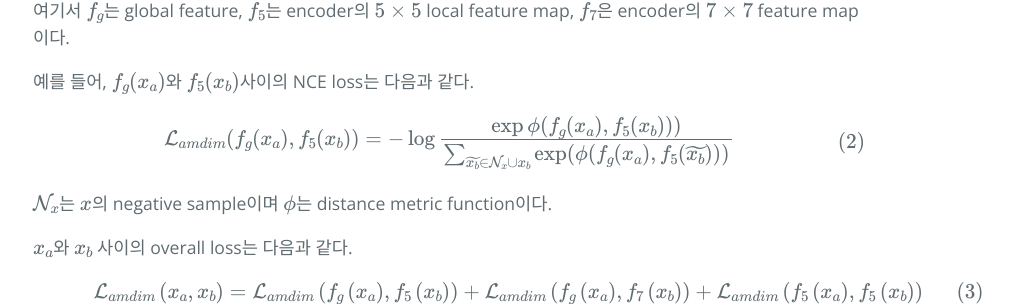
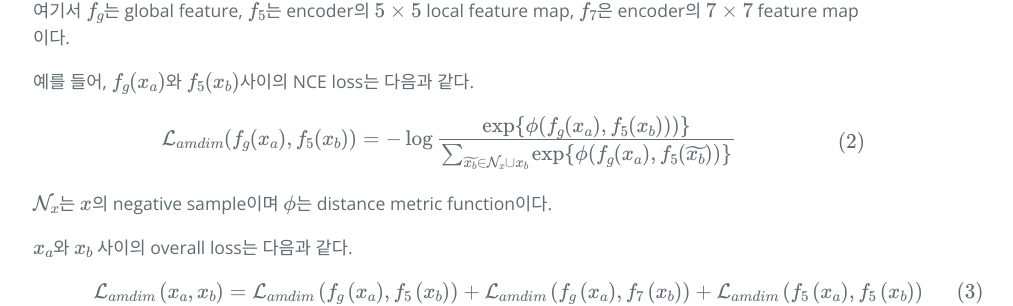
Before and after one commit to changwoo-00/changwoo-00.github.io, a Jekyll site: the page built from _posts/2021-02-07-SELF-SUPERVISED LEARNING FOR FEW-SHOT IMAGE CLASSIFICATION.md, in a window 1280 px wide and 900 px high, scrolled down 1619 px. Shown: the part 144-450 px from the top of the window, without its empty margins (191-1204 px from the left). Built offline with Jekyll 4.4.1, drawn with Linux system fonts in a browser that asks for light colours; formulas are drawn with MathJax 3.

Commit message:
add self supervised

```diff
--- a/_posts/2021-02-07-SELF-SUPERVISED LEARNING FOR FEW-SHOT IMAGE CLASSIFICATION.md
+++ b/_posts/2021-02-07-SELF-SUPERVISED LEARNING FOR FEW-SHOT IMAGE CLASSIFICATION.md
@@ -48,7 +48,7 @@ AMDIM의 핵심 concept는 두 view $(x\_a, x\_b)$ 사이의 global feature와 l
 예를 들어, $f\_g(x\_a)$와 $f\_5(x\_b)$사이의 NCE loss는 다음과 같다.
 
 \begin{equation}
-	\mathcal{L}\_{amdim}(f\_{g}(x\_{a}), f\_{5}(x\_{b})) = -\log \frac{\exp \phi(f\_{g}(x\_{a}), f\_{5}(x\_{b})))}{\sum_{\widetilde{x\_{b}} \in \mathcal{N}\_{x} \cup x\_{b}} \exp (\phi(f\_{g}(x\_{a}), f\_{5}(\widetilde{x\_{b}})))}
+	\mathcal{L}\_{amdim}(f\_{g}(x\_{a}), f\_{5}(x\_{b})) = -\log \frac{\exp \lbrace\phi(f\_{g}(x\_{a}), f\_{5}(x\_{b})))\rbrace}{\sum_{\widetilde{x\_{b}} \in \mathcal{N}\_{x} \cup x\_{b}} \exp \lbrace\phi(f\_{g}(x\_{a}), f\_{5}(\widetilde{x\_{b}}))\rbrace}
 \end{equation}
 
 
```
